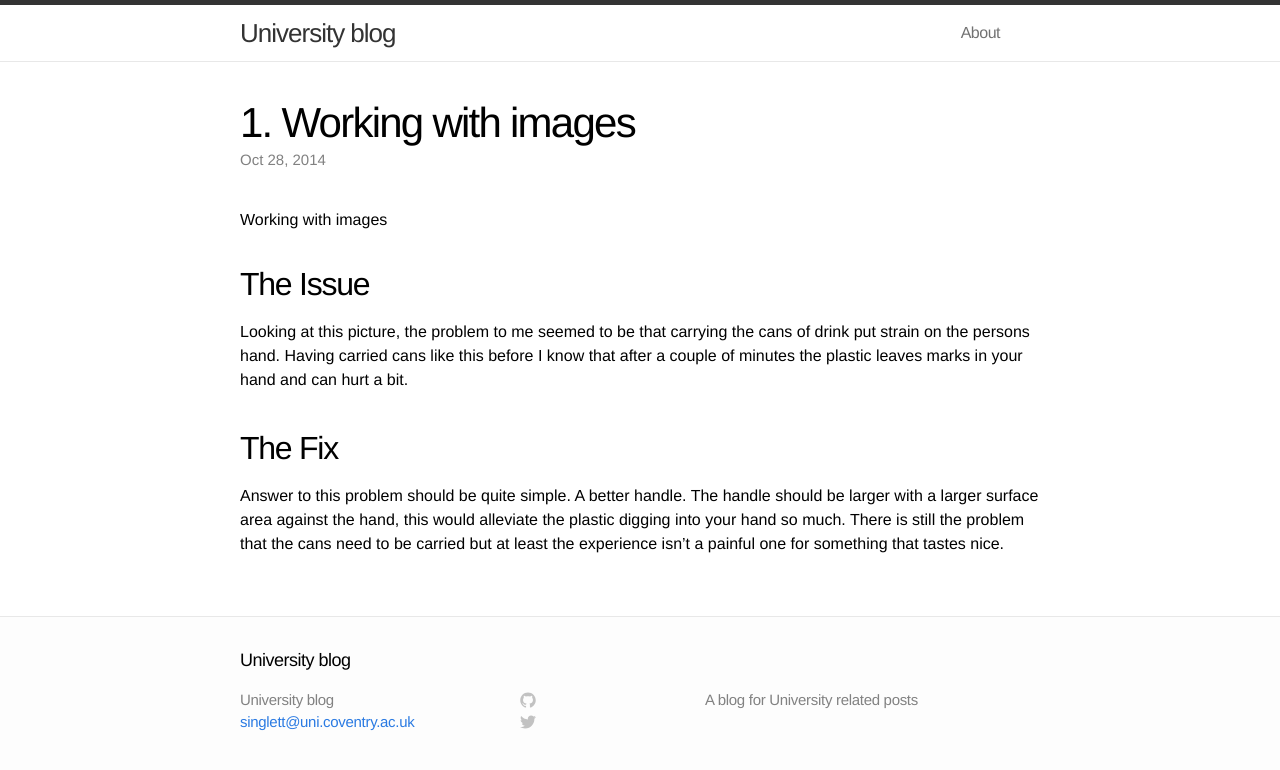
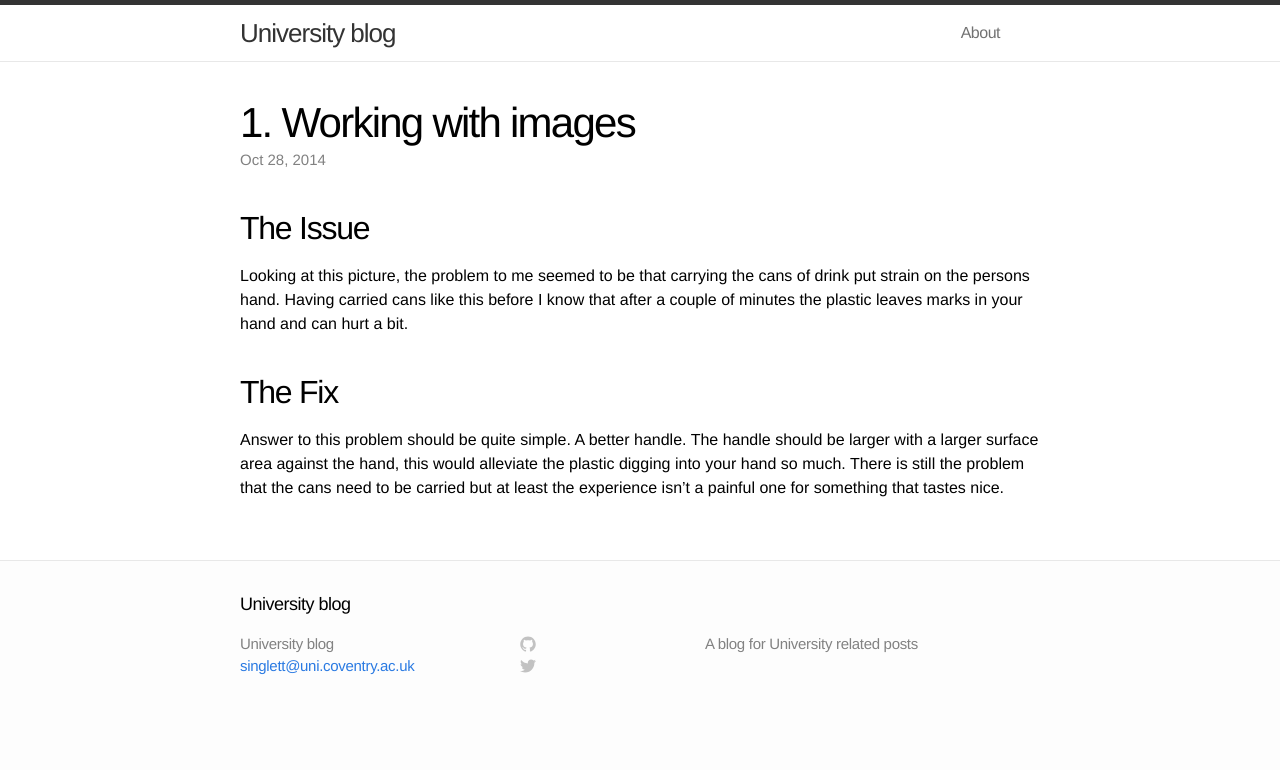
Before and after one commit to Radther/radther.github.io, a Jekyll site: the page built from _posts/2014-10-28-1-Working-with-images.md, in a window 1280 px wide. Shown: the top 770 px of the page. Built offline with Jekyll 4.4.1, drawn with Linux system fonts in a browser that asks for light colours.

Commit message:
new post

```diff
--- a/_posts/2014-10-28-1-Working-with-images.md
+++ b/_posts/2014-10-28-1-Working-with-images.md
@@ -5,8 +5,6 @@ date:   2014-10-28 15:12:00
 categories: Design
 ---
 
-# Working with images
-
 ## The Issue
 Looking at this picture, the problem to me seemed to be that carrying the cans of drink put strain on the persons hand. Having carried cans like this before I know that after a couple of minutes the plastic leaves marks in your hand and can hurt a bit.
 
```
